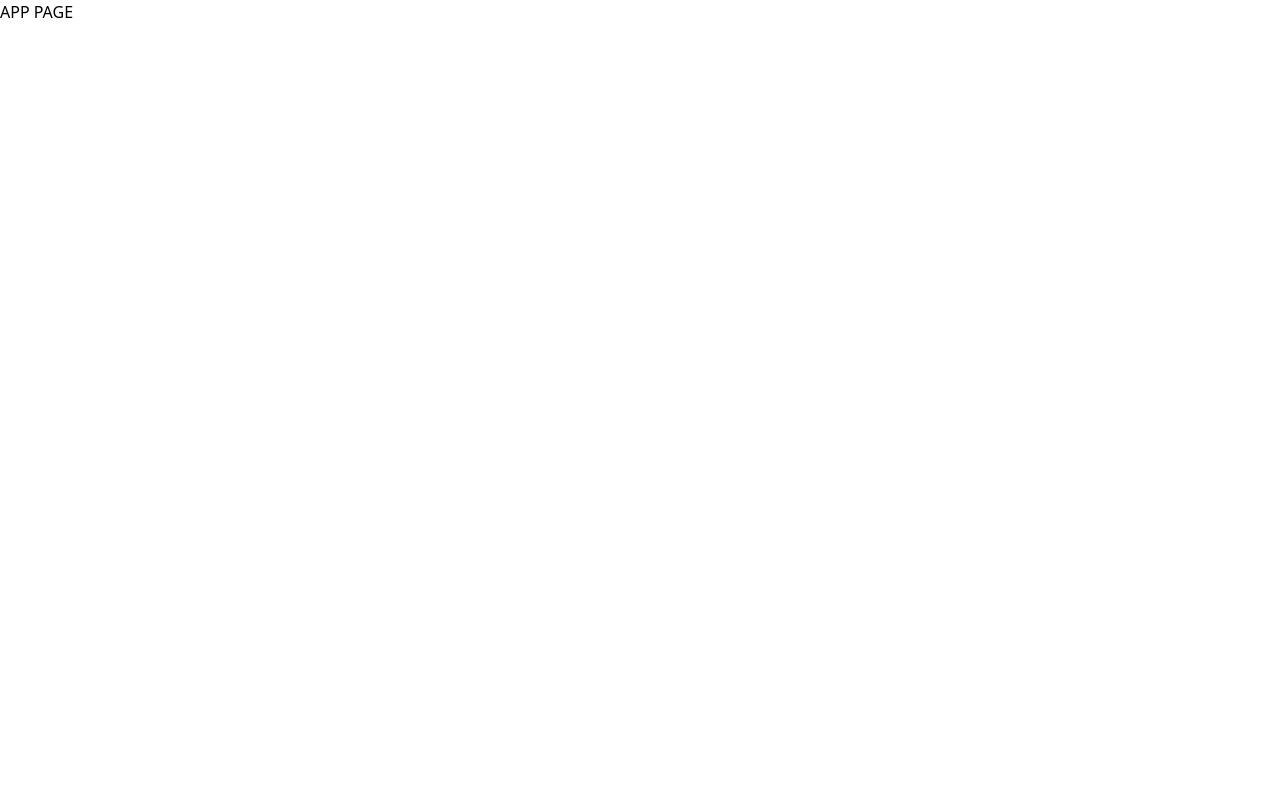
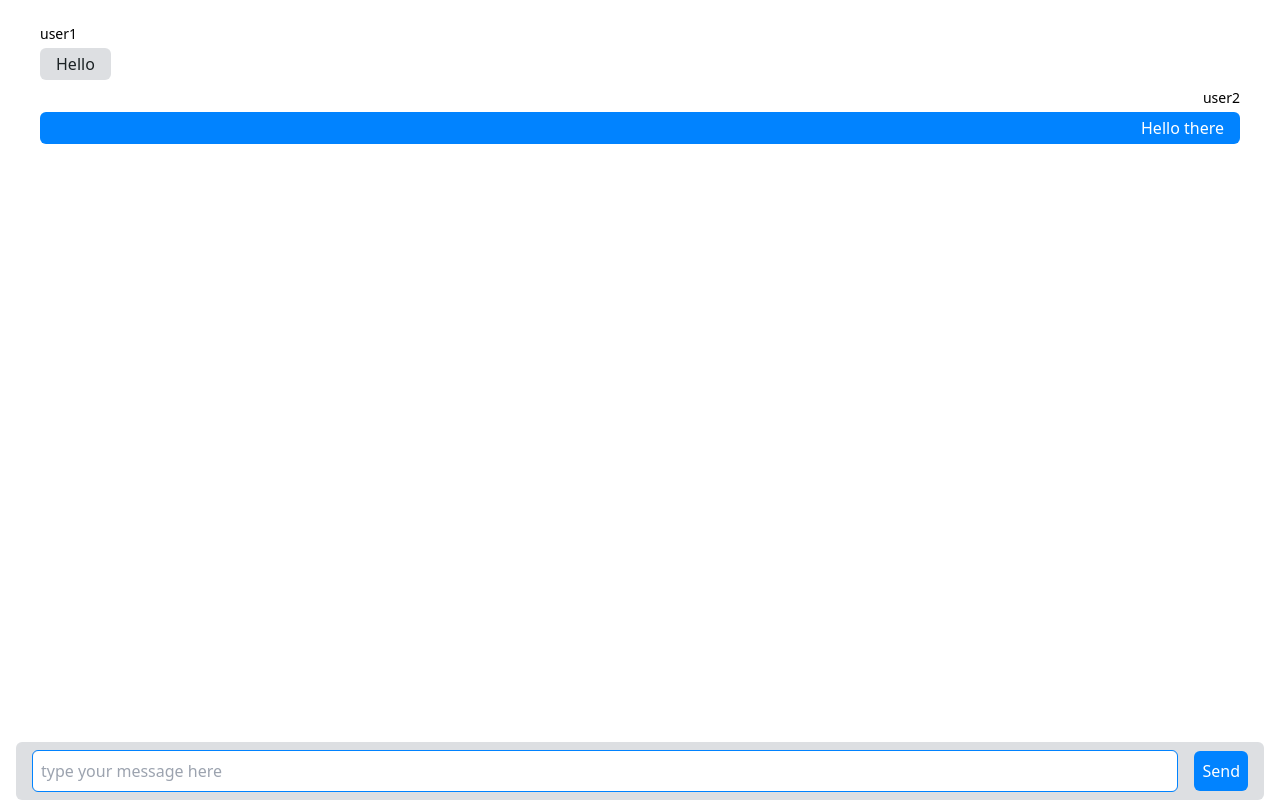
Before and after one commit to Akash667/chattychat, a Next.js app in the folder client/my-app/: page /app in a window 1280 px wide. Built offline with nearby package versions, Linux system fonts and the light colour scheme; sample sign-in values are in the browser's storage.

Commit message:
fix flex

```diff
--- /dev/null
+++ b/client/my-app/app/app/ChatBody.tsx
@@ -0,0 +1,37 @@
+import React from 'react'
+import  { Message } from './page'
+
+const ChatBody = ( {data} : { data: Array<Message> }) => {
+  return (
+    <>
+    {data.map((message: Message, index: number) =>{
+          if (message.type == 'self' ) {
+            return(
+              <div className="flex flex-col mt-2 w-full text-right justify-end"  key={index}>
+                <div className="text-sm">
+                  {message.username}
+                </div>
+                <div className="bg-blue text-white px-4 py-1 rounded-md inline-block mt-1">
+                  {message.content}
+                </div>
+              </div>
+            )
+          }
+          else{
+            return (
+              <div className="mt-2" key={index}>
+                <div className="text-sm">{message.username}</div>
+                <div>
+                  <div className="bg-grey text-dark-secondary px-4 py-1 rounded-md inline-block mt-1">
+                    {message.content}
+                  </div>
+                </div>
+              </div>
+            )
+          }
+    })}
+    </>
+  )
+}
+
+export default ChatBody
--- a/client/my-app/app/app/page.tsx
+++ b/client/my-app/app/app/page.tsx
@@ -1,10 +1,46 @@
-import React from 'react'
+"use client"
+
+import {useState} from 'react';
+import ChatBody from './ChatBody';
+export type Message = {
+    content: string
+    client_id: string
+    username: string
+    room_id: string
+    type: 'recv' | 'self'
+}
+
+const Page = () => {
+
+    const [messages, setMessage] = useState<Array<Message>>([
+      {content: 'Hello', client_id: '1', username: 'user1', room_id: '1', type: 'recv'},
+      {content: 'Hello there', client_id: '2', username: 'user2', room_id: '1', type: 'self'},
+    ])
 
 
-const Page = () =>{
+  return (
+    <div className='flex flex-col w-full'>
+      <div className='p-4 md:mx-6 mb-14' >
+      <ChatBody  data={messages} />
+      </div>
+      <div className='fixed bottom-0 mt-4 w-full'>
+        <div className='flex md:flex-row px-4 py-2 bg-grey md:mx-4 rounded-md'>
+          <div className='flex w-full mr-4 rounded-md border border-blue'>
+            <textarea
+              placeholder='type your message here'
+              className='w-full h-10 p-2 rounded-md focus:outline-none'
+              style={{ resize: 'none' }}
+            />
+          </div>
+          <div className='flex items-center'>
+            <button className='p-2 rounded-md bg-blue text-white'>
+              Send
+            </button>
+          </div>
+        </div>
+      </div>
+    </div>
+  );
+};
 
-    return <div> APP PAGE</div>
-}
-
-
-export default Page
+export default Page;
```
